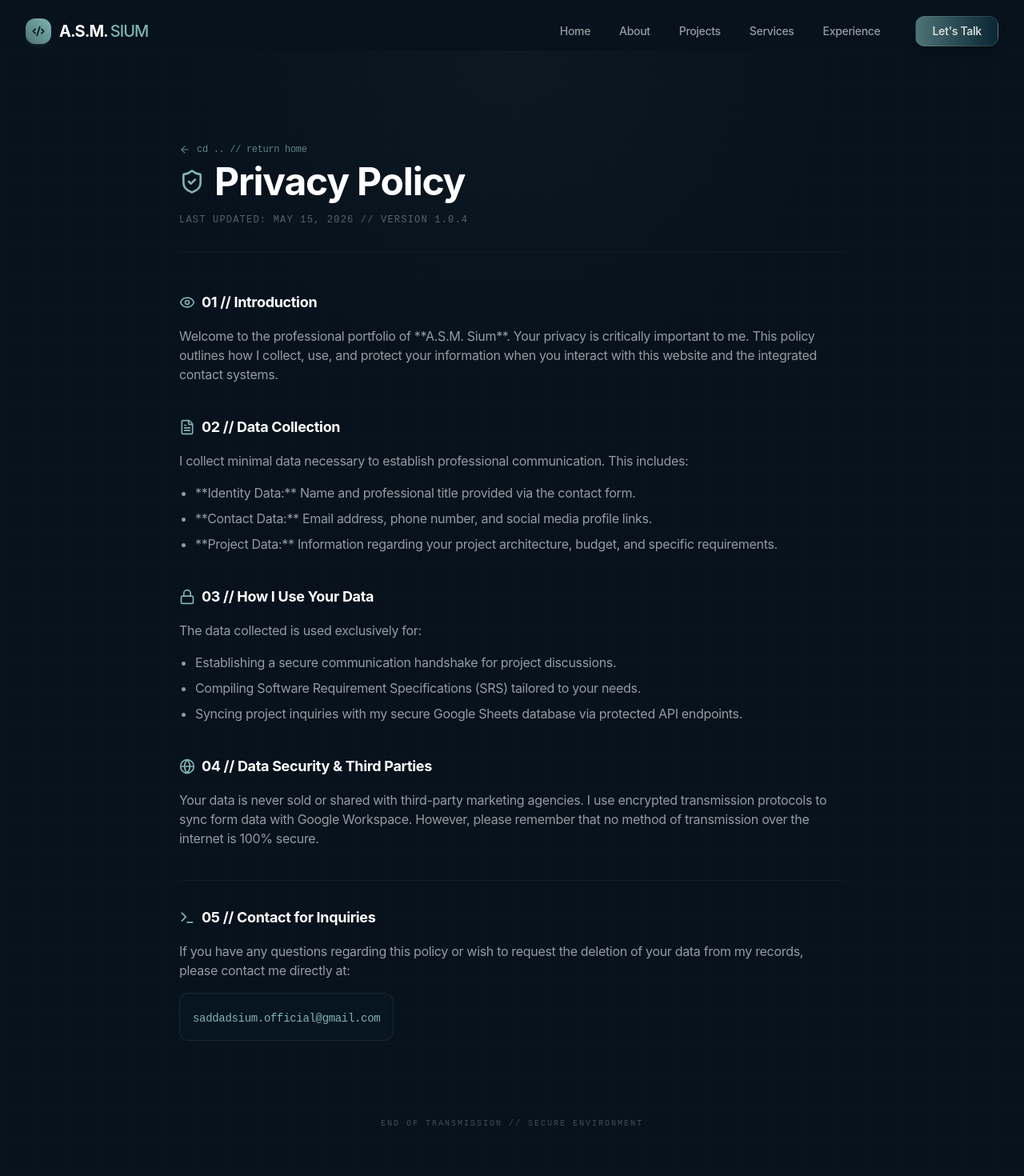
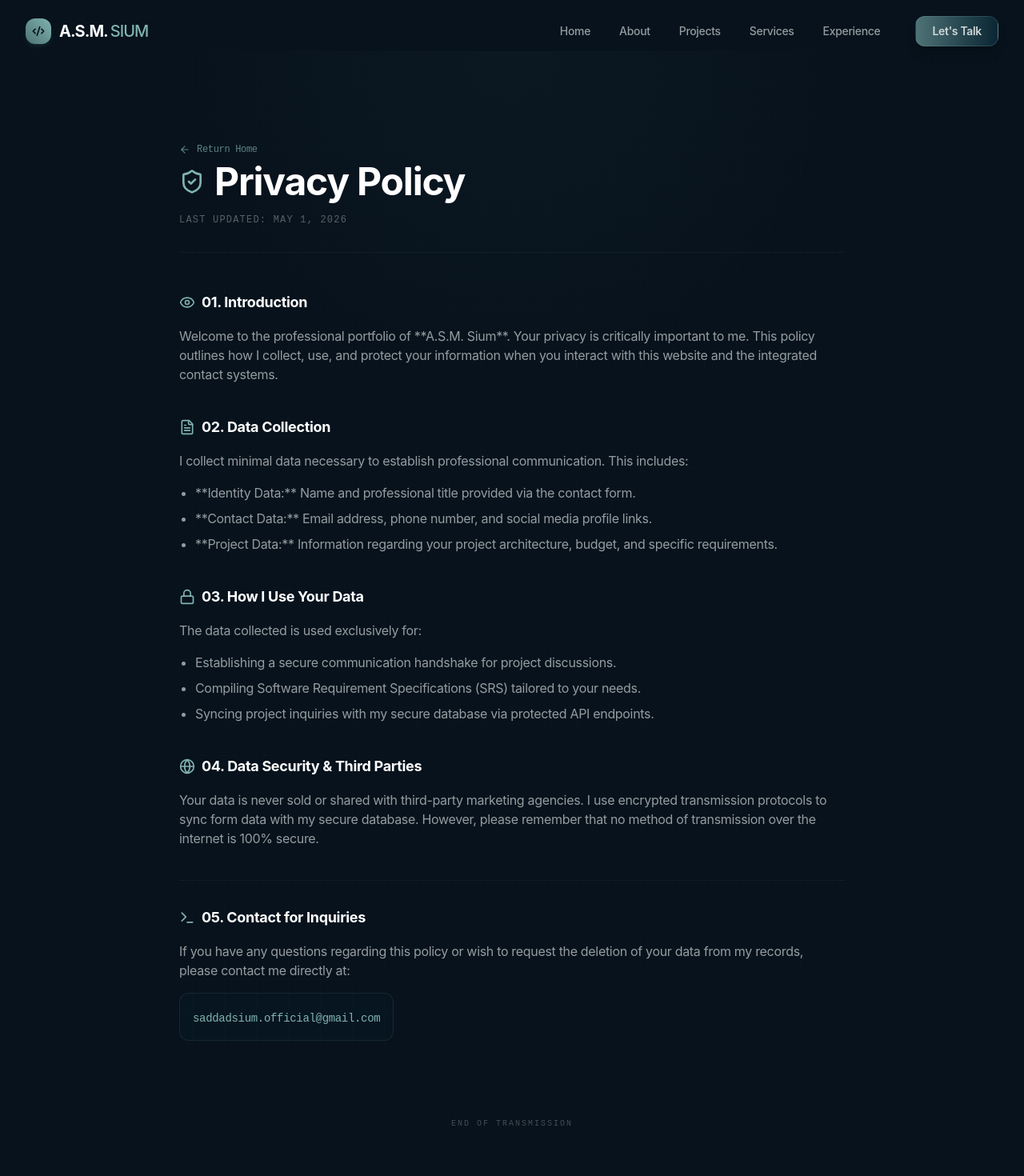
Before and after one commit to SaddadSium/Sium-Portfolio, a Next.js app: page /privacy-policy in a window 1280 px wide. Shown: the top 1470 px of the page at 80% size. Built offline with nearby package versions, Linux system fonts and the light colour scheme.

Commit message:
Privacy policy and terms & condition portion fully updated

```diff
--- a/src/app/privacy-policy/page.tsx
+++ b/src/app/privacy-policy/page.tsx
@@ -11,16 +11,14 @@ import {
 } from "lucide-react";
 
 export default function PrivacyPolicy() {
-  const lastUpdated = "May 15, 2026";
+  const lastUpdated = "May 1, 2026";
 
   return (
     <div className="bg-abyss-brand text-gray-100 min-h-screen font-sans relative pt-28 pb-24">
-      {/* BACKGROUND TECH ENGINE */}
       <div className="absolute inset-0 bg-[linear-gradient(to_right,#4e737605_1px,transparent_1px),linear-gradient(to_bottom,#4e737605_1px,transparent_1px)] bg-[size:40px_40px] pointer-events-none"></div>
       <div className="absolute top-0 left-1/2 -translate-x-1/2 w-full max-w-7xl h-[500px] bg-[radial-gradient(circle_at_top,#4e737610,transparent_50%)] pointer-events-none"></div>
 
       <div className="max-w-4xl mx-auto px-6 sm:px-8 relative z-10 space-y-12 text-left">
-        {/* Header Section */}
         <div className="space-y-4 border-b border-slate-brand/10 pb-8">
           <Link
             href="/"
@@ -30,13 +28,13 @@ export default function PrivacyPolicy() {
               size={14}
               className="group-hover:-translate-x-1 transition-transform"
             />
-            <span>cd .. // return home</span>
+            <span>Return Home</span>
           </Link>
           <h1 className="text-3xl sm:text-5xl font-bold text-white tracking-tight flex items-center gap-3">
             <ShieldCheck className="text-teal-brand" size={32} /> Privacy Policy
           </h1>
           <p className="text-lightning/40 text-xs font-mono uppercase tracking-widest">
-            Last Updated: {lastUpdated} // Version 1.0.4
+            Last Updated: {lastUpdated}
           </p>
         </div>
 
@@ -44,7 +42,7 @@ export default function PrivacyPolicy() {
         <div className="space-y-10 leading-relaxed text-lightning/70">
           <section className="space-y-4">
             <div className="flex items-center gap-2 text-white font-bold text-lg">
-              <Eye size={20} className="text-teal-brand" /> 01 // Introduction
+              <Eye size={20} className="text-teal-brand" /> 01. Introduction
             </div>
             <p className="text-sm sm:text-base">
               Welcome to the professional portfolio of **A.S.M. Sium**. Your
@@ -56,7 +54,7 @@ export default function PrivacyPolicy() {
 
           <section className="space-y-4">
             <div className="flex items-center gap-2 text-white font-bold text-lg">
-              <FileText size={20} className="text-teal-brand" /> 02 // Data
+              <FileText size={20} className="text-teal-brand" /> 02. Data
               Collection
             </div>
             <p className="text-sm sm:text-base">
@@ -81,8 +79,8 @@ export default function PrivacyPolicy() {
 
           <section className="space-y-4">
             <div className="flex items-center gap-2 text-white font-bold text-lg">
-              <Lock size={20} className="text-teal-brand" /> 03 // How I Use
-              Your Data
+              <Lock size={20} className="text-teal-brand" /> 03. How I Use Your
+              Data
             </div>
             <p className="text-sm sm:text-base">
               The data collected is used exclusively for:
@@ -97,29 +95,29 @@ export default function PrivacyPolicy() {
                 your needs.
               </li>
               <li>
-                Syncing project inquiries with my secure Google Sheets database
-                via protected API endpoints.
+                Syncing project inquiries with my secure database via protected
+                API endpoints.
               </li>
             </ul>
           </section>
 
           <section className="space-y-4">
             <div className="flex items-center gap-2 text-white font-bold text-lg">
-              <Globe size={20} className="text-teal-brand" /> 04 // Data
-              Security & Third Parties
+              <Globe size={20} className="text-teal-brand" /> 04. Data Security
+              & Third Parties
             </div>
             <p className="text-sm sm:text-base">
               Your data is never sold or shared with third-party marketing
               agencies. I use encrypted transmission protocols to sync form data
-              with Google Workspace. However, please remember that no method of
-              transmission over the internet is 100% secure.
+              with my secure database. However, please remember that no method
+              of transmission over the internet is 100% secure.
             </p>
           </section>
 
           <section className="space-y-4 border-t border-slate-brand/10 pt-8">
             <div className="flex items-center gap-2 text-white font-bold text-lg">
-              <Terminal size={20} className="text-teal-brand" /> 05 // Contact
-              for Inquiries
+              <Terminal size={20} className="text-teal-brand" /> 05. Contact for
+              Inquiries
             </div>
             <p className="text-sm sm:text-base">
               If you have any questions regarding this policy or wish to request
@@ -133,11 +131,9 @@ export default function PrivacyPolicy() {
             </div>
           </section>
         </div>
-
-        {/* Footer Note */}
         <div className="pt-12 text-center">
           <p className="text-[10px] font-mono text-lightning/30 uppercase tracking-[0.2em]">
-            End of Transmission // Secure Environment
+            End of Transmission
           </p>
         </div>
       </div>
--- a/src/app/terms-and-conditions/page.tsx
+++ b/src/app/terms-and-conditions/page.tsx
@@ -15,12 +15,10 @@ export default function TermsAndConditions() {
 
   return (
     <div className="bg-abyss-brand text-gray-100 min-h-screen font-sans relative pt-28 pb-24">
-      {/* BACKGROUND TECH ENGINE */}
       <div className="absolute inset-0 bg-[linear-gradient(to_right,#4e737605_1px,transparent_1px),linear-gradient(to_bottom,#4e737605_1px,transparent_1px)] bg-[size:40px_40px] pointer-events-none"></div>
       <div className="absolute top-0 left-1/2 -translate-x-1/2 w-full max-w-7xl h-[500px] bg-[radial-gradient(circle_at_top,#4e737610,transparent_50%)] pointer-events-none"></div>
 
       <div className="max-w-4xl mx-auto px-6 sm:px-8 relative z-10 space-y-12 text-left">
-        {/* Header Section */}
         <div className="space-y-4 border-b border-slate-brand/10 pb-8">
           <Link
             href="/"
@@ -30,21 +28,19 @@ export default function TermsAndConditions() {
               size={14}
               className="group-hover:-translate-x-1 transition-transform"
             />
-            <span>cd .. // return home</span>
+            <span>Return Home</span>
           </Link>
           <h1 className="text-3xl sm:text-5xl font-bold text-white tracking-tight flex items-center gap-3">
             <Scale className="text-teal-brand" size={32} /> Terms & Conditions
           </h1>
           <p className="text-lightning/40 text-xs font-mono uppercase tracking-widest">
-            Last Updated: {lastUpdated} // Effective Immediately
+            Last Updated: {lastUpdated}
           </p>
         </div>
-
-        {/* Content Section */}
         <div className="space-y-10 leading-relaxed text-lightning/70">
           <section className="space-y-4">
             <div className="flex items-center gap-2 text-white font-bold text-lg">
-              <Gavel size={20} className="text-teal-brand" /> 01 // Agreement of
+              <Gavel size={20} className="text-teal-brand" /> 01. Agreement of
               Terms
             </div>
             <p className="text-sm sm:text-base">
@@ -57,8 +53,8 @@ export default function TermsAndConditions() {
 
           <section className="space-y-4">
             <div className="flex items-center gap-2 text-white font-bold text-lg">
-              <Cpu size={20} className="text-teal-brand" /> 02 // Project Scope
-              & Delivery
+              <Cpu size={20} className="text-teal-brand" /> 02. Project Scope &
+              Delivery
             </div>
             <p className="text-sm sm:text-base">
               Each project is governed by a specific Software Requirement
@@ -71,7 +67,7 @@ export default function TermsAndConditions() {
 
           <section className="space-y-4">
             <div className="flex items-center gap-2 text-white font-bold text-lg">
-              <FileCheck size={20} className="text-teal-brand" /> 03 // Payment
+              <FileCheck size={20} className="text-teal-brand" /> 03. Payment
               Terms & Tiers
             </div>
             <p className="text-sm sm:text-base">
@@ -92,7 +88,7 @@ export default function TermsAndConditions() {
 
           <section className="space-y-4">
             <div className="flex items-center gap-2 text-white font-bold text-lg">
-              <HardDrive size={20} className="text-teal-brand" /> 04 //
+              <HardDrive size={20} className="text-teal-brand" /> 04.
               Intellectual Property
             </div>
             <p className="text-sm sm:text-base">
@@ -106,7 +102,7 @@ export default function TermsAndConditions() {
 
           <section className="space-y-4">
             <div className="flex items-center gap-2 text-white font-bold text-lg">
-              <ShieldAlert size={20} className="text-teal-brand" /> 05 //
+              <ShieldAlert size={20} className="text-teal-brand" /> 05.
               Limitation of Liability
             </div>
             <p className="text-sm sm:text-base">
@@ -129,11 +125,9 @@ export default function TermsAndConditions() {
             </p>
           </section>
         </div>
-
-        {/* Footer Note */}
         <div className="pt-12 text-center">
           <p className="text-[10px] font-mono text-lightning/30 uppercase tracking-[0.2em]">
-            End of Agreement // Terminate Session
+            End of Agreement
           </p>
         </div>
       </div>
```
